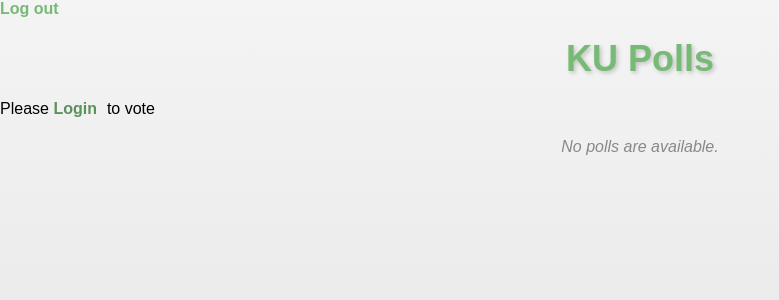
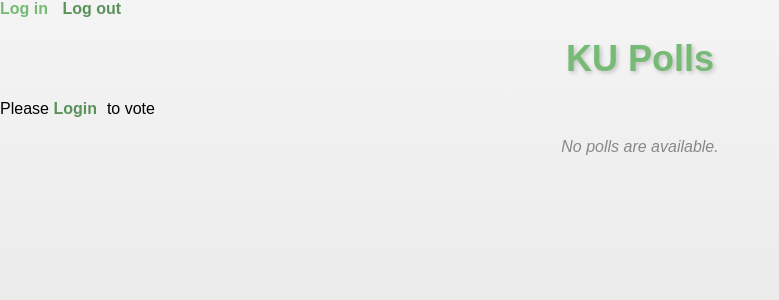
Before and after one commit to mjrchy/ku-polls, a Django app: template polls/templates/polls/index.html in a window 1280 px wide. Shown: the top 300 px of the page, without its empty margins (0-779 px from the left). Run offline with Django 4.2, Linux system fonts and the light colour scheme; the template is opened without the code that fills it, so the values that code supplies are empty.

Commit message:
Add log in link

```diff
--- a/polls/templates/polls/detail.html
+++ b/polls/templates/polls/detail.html
@@ -1,6 +1,7 @@
 {% load static %}
 
 <link rel="stylesheet" href="{% static 'polls/detail_style.css' %}">
+<a href="{% url 'login'%}">Log in</a>
 <a href="{% url 'logout'%}">Log out</a>
 <h1>KU Polls</h1>
 <form action="{% url 'polls:vote' question.id %}" method="post">
--- a/polls/templates/polls/index.html
+++ b/polls/templates/polls/index.html
@@ -1,6 +1,7 @@
 {% load static %}
 
 <link rel="stylesheet" href="{% static 'polls/index_style.css' %}">
+<a href="{% url 'login'%}">Log in</a>
 <a href="{% url 'logout'%}">Log out</a>
 <h1>KU Polls</h1>
 {% if user.is_authenticated %}
--- a/polls/templates/polls/results.html
+++ b/polls/templates/polls/results.html
@@ -1,6 +1,7 @@
 {% load static %}
 
 <link rel="stylesheet" href="{% static 'polls/results_style.css' %}">
+<a href="{% url 'login'%}">Log in</a>
 <a href="{% url 'logout'%}">Log out</a>
 <h1>KU Polls</h1>
 <h2>{{ question.question_text }}</h2>
```
